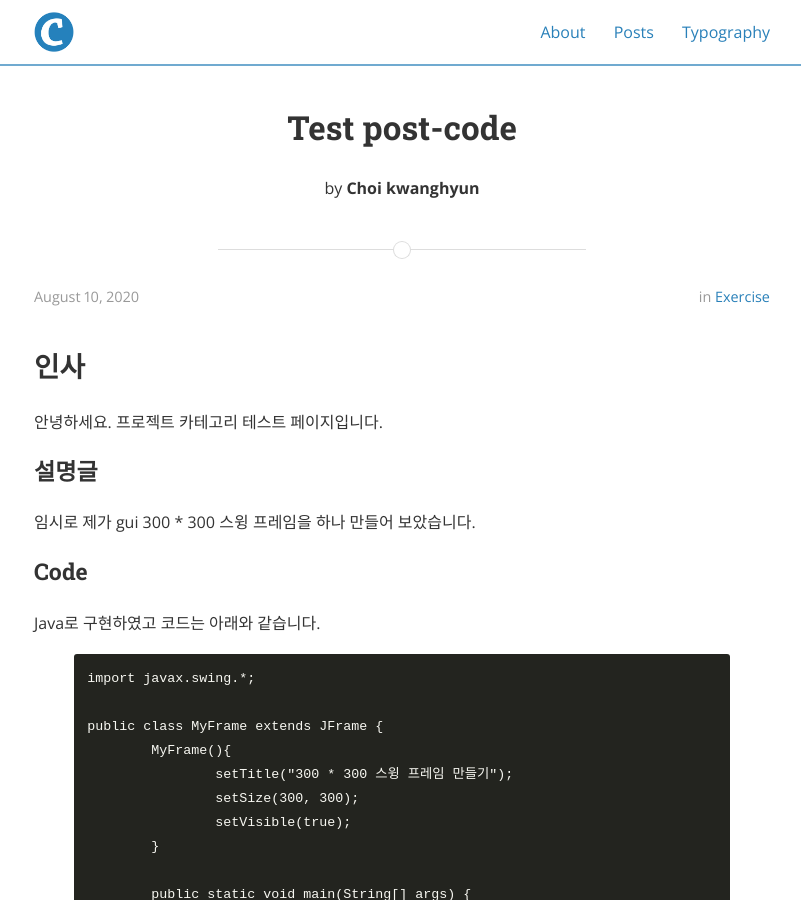
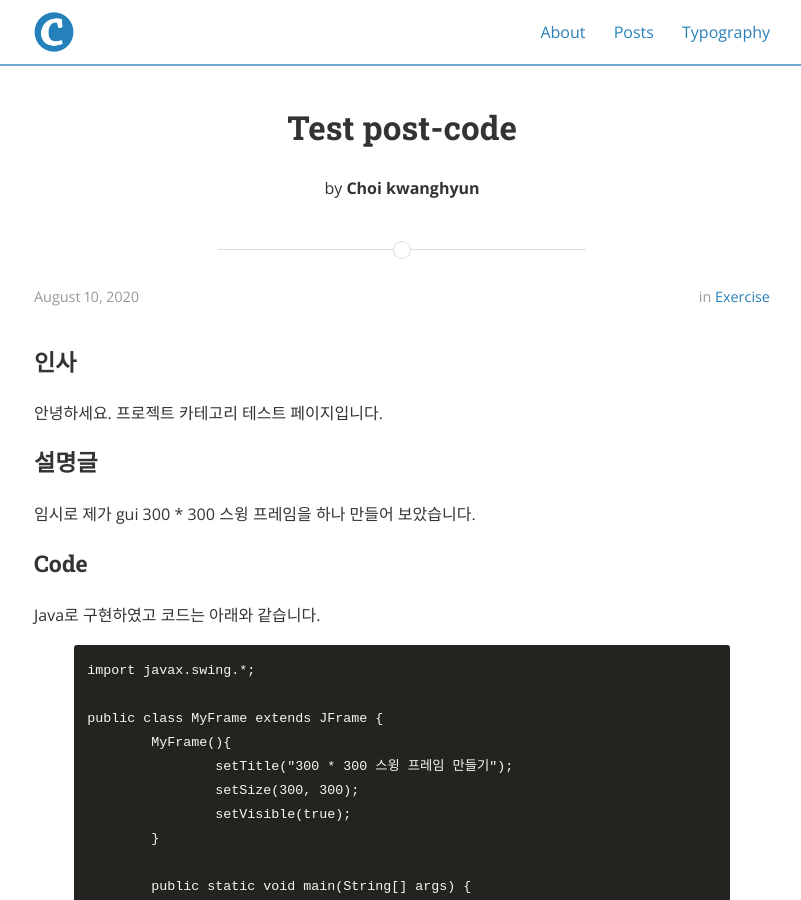
Before and after one commit to bencentra/centrarium, a Jekyll site: the page built from _posts/2020-08-10-test post-code.md, in a window 1280 px wide and 900 px high. Shown: the whole window, without its empty margins (238-1039 px from the left). Built offline with Jekyll 4.4.1, drawn with Linux system fonts in a browser that asks for light colours; nearby versions of some CDN libraries.

Commit message:
revise pont

```diff
--- a/_posts/2020-08-10-test post-code.md
+++ b/_posts/2020-08-10-test post-code.md
@@ -5,7 +5,7 @@ date:   2020-08-10
 author: Choi kwanghyun
 categories: Exercise
 ---
-##  인사
+###  인사
 안녕하세요. 프로젝트 카테고리 테스트 페이지입니다.
 
 
```
